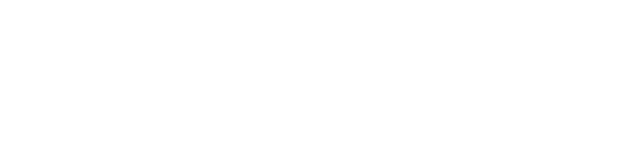
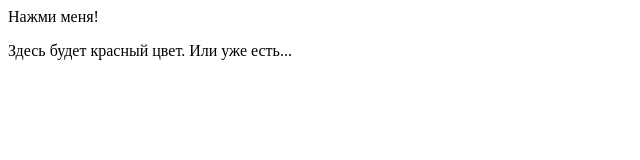
Before and after one commit to KrisTinaShch/testGit, a plain HTML site: page index.html in a window 1280 px wide. Shown: the whole page, without its empty margins (0-640 px from the left). Drawn offline with Linux system fonts and the light colour scheme.

Commit message:
modified

```diff
--- a/index.html
+++ b/index.html
@@ -1,12 +1,29 @@
 <!DOCTYPE html>
 <html lang="en">
+
 <head>
     <meta charset="UTF-8">
     <meta http-equiv="X-UA-Compatible" content="IE=edge">
     <meta name="viewport" content="width=device-width, initial-scale=1.0">
     <title>Document</title>
 </head>
+
 <body>
+    <style>
+        .to-be-changed {
+            transition: all 0s 9999999s;
+        }
+
+        span:active~.to-be-changed {
+            transition: all 0s;
+            color: red;
+        }
+    </style>
+    <span>Нажми меня!</span>
+
+    <p class="to-be-changed">Здесь будет красный цвет. Или уже есть...</p>
+
 
 </body>
+
 </html>
```
